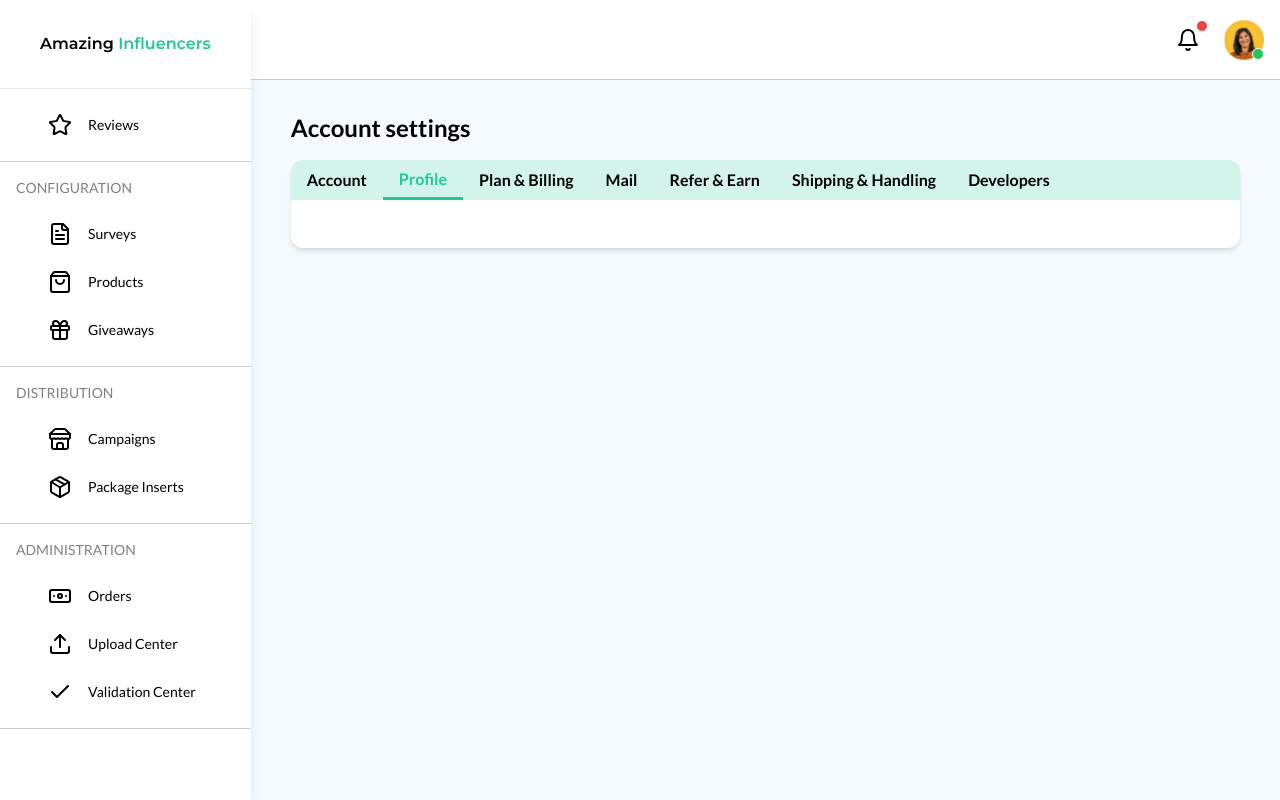
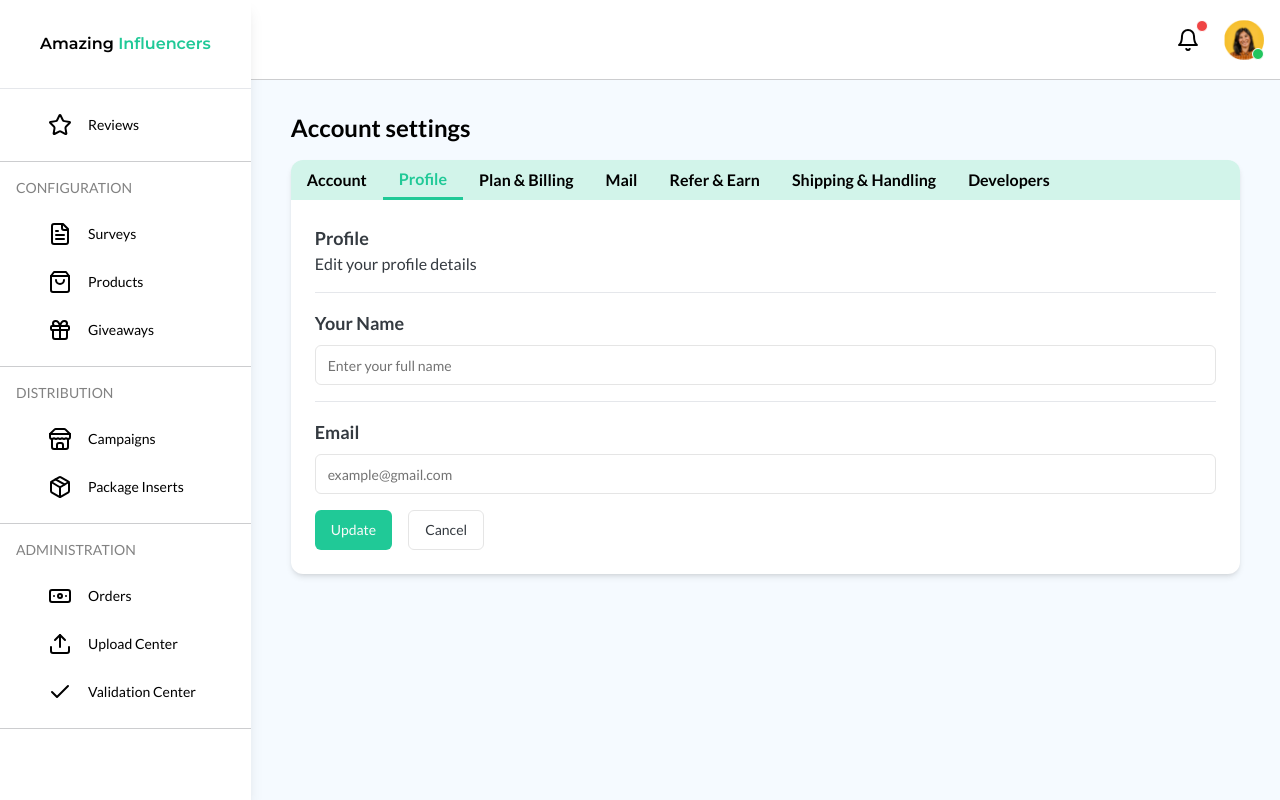
Before and after one commit to AjelmarMedina/amazing-influencers, a Next.js app: page /dashboard/settings/profile in a window 1280 px wide. Built offline with nearby package versions, Linux system fonts and the light colour scheme.

Commit message:
settings/profile

```diff
--- a/src/app/dashboard/settings/profile/page.tsx
+++ b/src/app/dashboard/settings/profile/page.tsx
@@ -1,5 +1,94 @@
+"use client";
+
+import { zodResolver } from "@hookform/resolvers/zod";
+import { Suspense } from "react";
+import { useForm } from "react-hook-form";
+import { z } from "zod";
+
+import { Button } from "@/components/ui/button";
+import { Form, FormControl, FormField, FormItem, FormLabel, FormMessage } from "@/components/ui/form";
+import { Input } from "@/components/ui/input";
+
 export default function Page() {
   return (
-    <></>
+    <Suspense>
+      <AccountForm />
+    </Suspense>
   )
 }
+
+const formSchema = z.object({
+  name: z
+    .union([z.string().min(4, "Too short"), z.string().length(0), z.string().max(256, "Too long")])
+    .optional()
+    .transform(e => e === "" ? undefined : e),
+  email: z
+    .union([z.string().min(4, "Too short"), z.string().length(0), z.string().max(256, "Too long")])
+    .optional()
+    .transform(e => e === "" ? undefined : e),
+})
+
+function AccountForm() {
+  const form = useForm<z.infer<typeof formSchema>>({
+    resolver: zodResolver(formSchema),
+    defaultValues: {
+      name: "",
+      email: "",
+    },
+  })
+
+  function onSubmit(values: z.infer<typeof formSchema>) {
+    // ✅ This will be type-safe and validated.
+    if (!(values.email && values.email)) return;
+    console.log(values)
+  }
+
+  return (
+    <Form {...form}>
+      <form onSubmit={form.handleSubmit(onSubmit)}>
+        <div>
+          <h2 className="font-bold text-lg">Profile</h2>
+          <p>
+            Edit your profile details
+          </p>
+        </div>
+        <hr />
+        <FormField
+          control={form.control}
+          name="name"
+          render={({ field }) => (
+            <FormItem>
+              <FormLabel className="font-bold text-lg">Your Name</FormLabel>
+              <FormControl>
+                <Input placeholder="Enter your full name" {...field} />
+              </FormControl>
+              <FormMessage />
+            </FormItem>
+          )}
+        />
+        <hr />
+        <FormField
+          control={form.control}
+          name="email"
+          render={({ field }) => (
+            <FormItem>
+              <FormLabel className="font-bold text-lg">Email</FormLabel>
+              <FormControl>
+                <Input placeholder="example@gmail.com " {...field} />
+              </FormControl>
+              <FormMessage />
+            </FormItem>
+          )}
+        />
+        <div className="space-x-4">
+          <Button type="submit">
+            Update
+          </Button>
+          <Button type="reset" onClick={() => form.reset({ name: "", email: "" })} variant={"outline"}>
+            Cancel
+          </Button>
+        </div>
+      </form>
+    </Form>
+  )
+}
```
